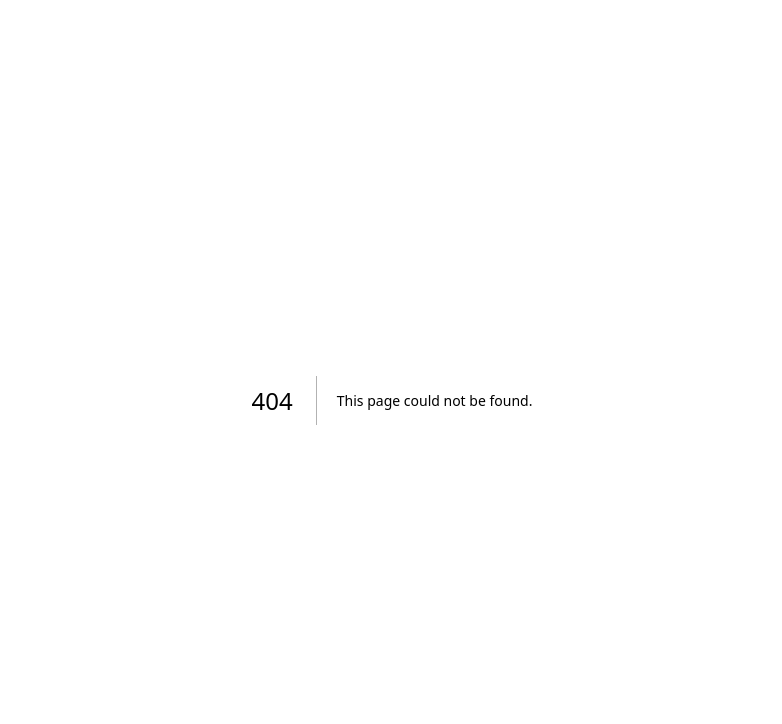
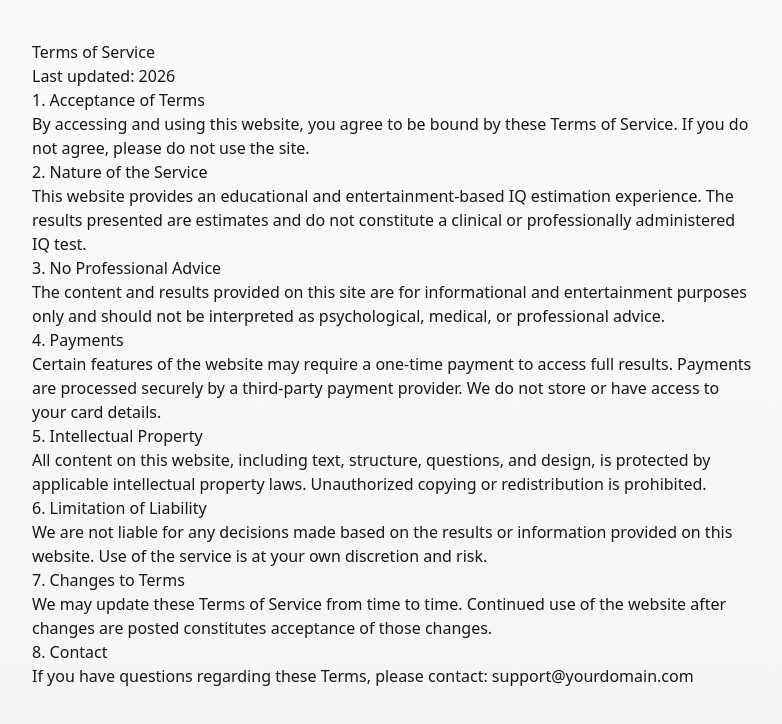
Before and after one commit to rickey88-rgb/iq-test-ny, a Next.js app: page /terms in a window 1280 px wide. Before the commit this address had no page. Shown: the top 724 px of the page, without its empty margins (248-1030 px from the left). Built offline with nearby package versions, Linux system fonts and the light colour scheme.

Commit message:
Add legal pages and fix footer routes

```diff
--- /dev/null
+++ b/app/contact/page.tsx
@@ -0,0 +1,20 @@
+export default function Contact() {
+  return (
+    <main style={{ padding: "40px", maxWidth: "800px", margin: "0 auto" }}>
+      <h1>Contact</h1>
+
+      <p>
+        If you have questions about the test, payments, or access to results,
+        you can reach us here:
+      </p>
+
+      <h2>Email</h2>
+      <p>support@yourdomain.com</p>
+
+      <h2>Response time</h2>
+      <p>
+        We aim to respond within 1–2 business days.
+      </p>
+    </main>
+  );
+}
--- /dev/null
+++ b/app/refunds/page.tsx
@@ -0,0 +1,33 @@
+export default function RefundPolicy() {
+  return (
+    <main style={{ padding: "40px", maxWidth: "800px", margin: "0 auto" }}>
+      <h1>Refund Policy</h1>
+
+      <p>Last updated: {new Date().getFullYear()}</p>
+
+      <h2>1. Digital Product</h2>
+      <p>
+        This website provides instant access to digital content.
+        Due to the nature of digital products, all sales are generally final.
+      </p>
+
+      <h2>2. Exceptions</h2>
+      <p>
+        If you experience a technical issue that prevents you from accessing
+        your purchased results, please contact us and we will review the case.
+      </p>
+
+      <h2>3. Unauthorized Transactions</h2>
+      <p>
+        If you believe a transaction was made without your authorization,
+        please contact us immediately so we can investigate.
+      </p>
+
+      <h2>4. Contact</h2>
+      <p>
+        For refund-related questions, please contact:
+        support@yourdomain.com
+      </p>
+    </main>
+  );
+}
--- /dev/null
+++ b/app/terms/page.tsx
@@ -0,0 +1,63 @@
+export default function Terms() {
+  return (
+    <main style={{ padding: "40px", maxWidth: "800px", margin: "0 auto" }}>
+      <h1>Terms of Service</h1>
+
+      <p>Last updated: {new Date().getFullYear()}</p>
+
+      <h2>1. Acceptance of Terms</h2>
+      <p>
+        By accessing and using this website, you agree to be bound by these
+        Terms of Service. If you do not agree, please do not use the site.
+      </p>
+
+      <h2>2. Nature of the Service</h2>
+      <p>
+        This website provides an educational and entertainment-based IQ
+        estimation experience. The results presented are estimates and do
+        not constitute a clinical or professionally administered IQ test.
+      </p>
+
+      <h2>3. No Professional Advice</h2>
+      <p>
+        The content and results provided on this site are for informational
+        and entertainment purposes only and should not be interpreted as
+        psychological, medical, or professional advice.
+      </p>
+
+      <h2>4. Payments</h2>
+      <p>
+        Certain features of the website may require a one-time payment to
+        access full results. Payments are processed securely by a third-party
+        payment provider. We do not store or have access to your card details.
+      </p>
+
+      <h2>5. Intellectual Property</h2>
+      <p>
+        All content on this website, including text, structure, questions,
+        and design, is protected by applicable intellectual property laws.
+        Unauthorized copying or redistribution is prohibited.
+      </p>
+
+      <h2>6. Limitation of Liability</h2>
+      <p>
+        We are not liable for any decisions made based on the results or
+        information provided on this website. Use of the service is at your
+        own discretion and risk.
+      </p>
+
+      <h2>7. Changes to Terms</h2>
+      <p>
+        We may update these Terms of Service from time to time. Continued use
+        of the website after changes are posted constitutes acceptance of
+        those changes.
+      </p>
+
+      <h2>8. Contact</h2>
+      <p>
+        If you have questions regarding these Terms, please contact:
+        support@yourdomain.com
+      </p>
+    </main>
+  );
+}
```
